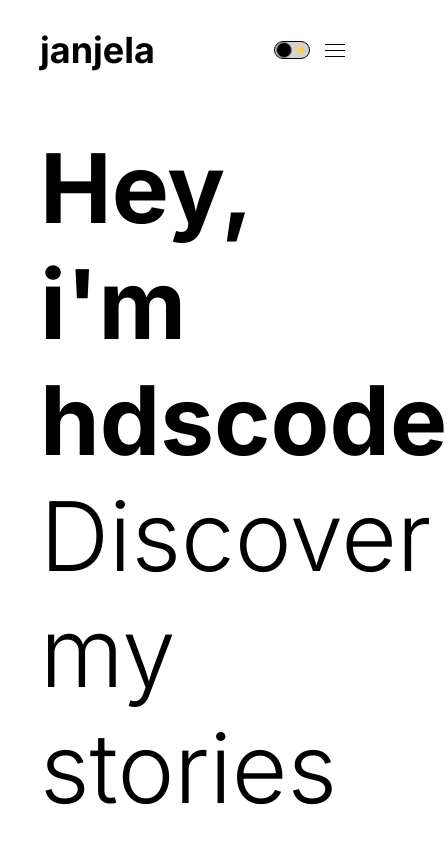
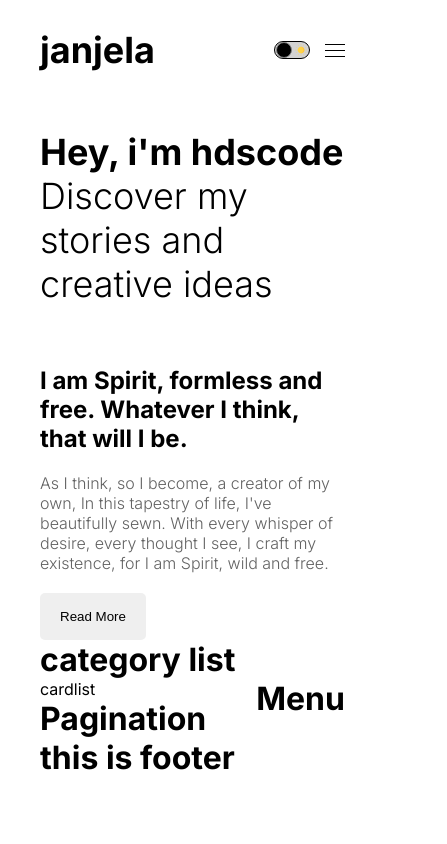
Before and after one commit to amevide998/blog, a Next.js app: page / in a window 390 px wide. Shown: the top 844 px of the page, 447 px wide, since content can reach past the window. Built offline with nearby package versions, Linux system fonts and the light colour scheme.

Commit message:
add responsive feature

```diff
--- a/src/components/featured/featured.module.css
+++ b/src/components/featured/featured.module.css
@@ -47,3 +47,56 @@
     border-radius: 5px;
     width: max-content;
 }
+
+@media screen and (max-width: 1280px){
+    .title {
+        font-size: 72px;
+    }
+
+}
+
+@media screen and (max-width: 1024px){
+    .title {
+        font-size: 64px;
+    }
+
+    .imgContainer {
+        display: none;
+    }
+
+    .postTitle {
+        font-size: 48px;
+    }
+
+    .postDescription {
+        font-size: 32px;
+    }
+}
+
+@media screen and (max-width: 768px){
+    .title {
+        font-size: 48px;
+    }
+
+    .postTitle {
+        font-size: 32px;
+    }
+
+    .postDescription {
+        font-size: 24px;
+    }
+}
+
+@media screen and (max-width: 640px){
+    .title {
+        font-size: 36px;
+    }
+
+    .postTitle {
+        font-size: 24px;
+    }
+
+    .postDescription {
+        font-size: 16px;
+    }
+}
```
